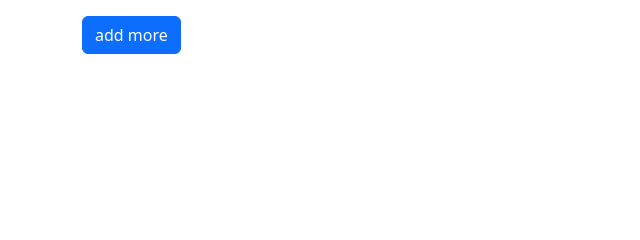
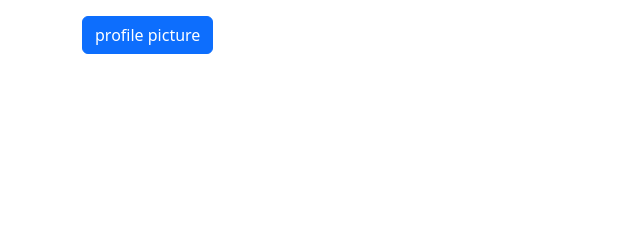
Before and after one commit to Yenjamin/get-postAPI, a Django app: page / in a window 1280 px wide. Shown: the part 161-401 px from the top of the page, without its empty margins (0-640 px from the left). Run offline with Django 4.2, Linux system fonts and the light colour scheme; data that the repository does not hold is empty.

```diff
--- a/theAssignment/theWebsite/forms.py
+++ b/theAssignment/theWebsite/forms.py
@@ -3,6 +3,7 @@ from .models import *
 
 # body of the form
 class theForm(forms.ModelForm):
+    ## this is from back when i was using the check api function
     ##words = forms.CharField(label="Text", max_length=100)
     class Meta:
         model = pictureStore
--- a/theAssignment/theWebsite/templates/home.html
+++ b/theAssignment/theWebsite/templates/home.html
@@ -24,6 +24,6 @@
                 {% endfor %}
             </tbody>
         </table>
-        <a href="{% url 'formPage' %}" class="btn btn-primary">add more</a>
+        <a href="{% url 'formPage' %}" class="btn btn-primary">profile picture</a>
     </div>
 {% endblock content %}
--- a/theAssignment/theWebsite/views.py
+++ b/theAssignment/theWebsite/views.py
@@ -21,7 +21,6 @@ def dogs(request):
         print("Error:", response.status_code, response.text)
 
 """
-# change name once i've build an api more suitable
 # the post method and the page of the form being rendered
 # basic dropbox api for testing if post works, basically just echos back whatever was in the query
 def echoing(request):
```
Also changed, not shown: README.md.
